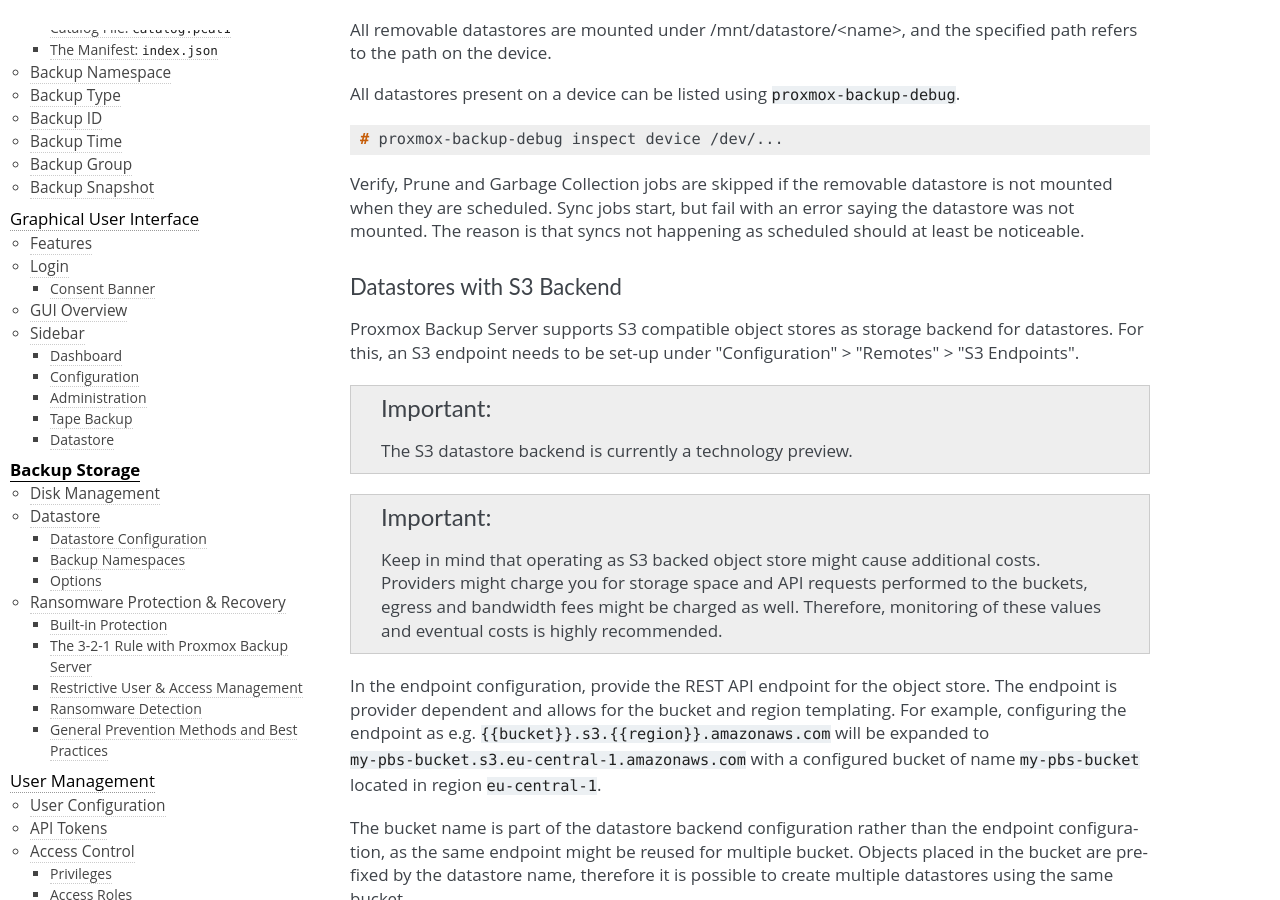
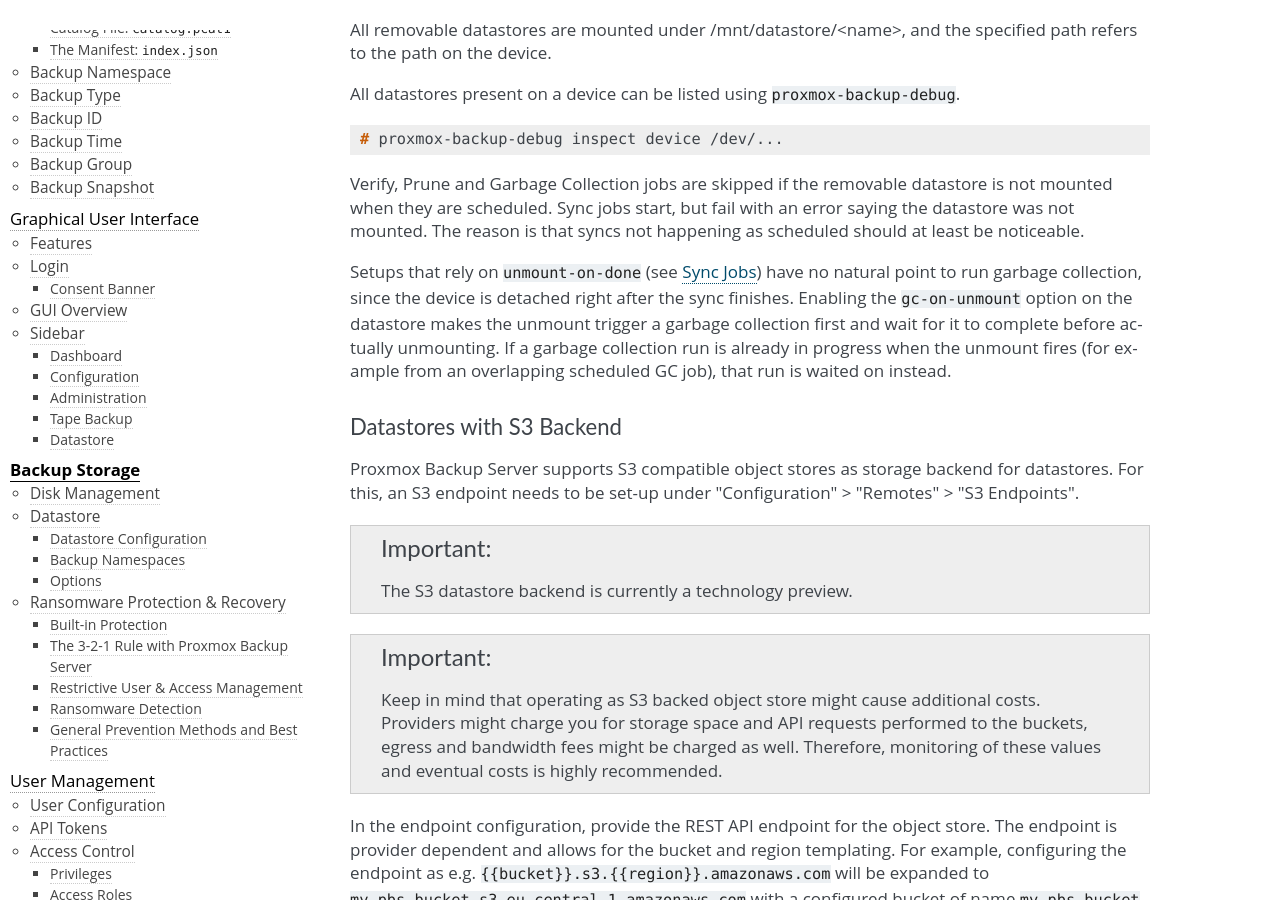
Before and after one commit to rikka-chunibyo/PBS-X, a Sphinx documentation site: the page built from docs/storage.rst, in a window 1280 px wide and 900 px high, scrolled down 3866 px. Built offline with Sphinx 7.4.7, drawn with Linux system fonts in a browser that asks for light colours.

Commit message:
docs: storage: document gc-on-unmount for removable datastores
The option addresses the unmount-on-done setup which otherwise has
no natural point to run garbage collection. Document it right after
the paragraph about GC/verify/prune being skipped when unmounted,
since that is the pain point it solves.

Signed-off-by: Thomas Lamprecht <t.lamprecht@proxmox.com>

```diff
--- a/docs/storage.rst
+++ b/docs/storage.rst
@@ -232,6 +232,14 @@ Verify, Prune and Garbage Collection jobs are skipped if the removable
 datastore is not mounted when they are scheduled. Sync jobs start, but fail
 with an error saying the datastore was not mounted. The reason is that syncs
 not happening as scheduled should at least be noticeable.
+
+Setups that rely on ``unmount-on-done`` (see :ref:`syncjobs`) have no natural
+point to run garbage collection, since the device is detached right after the
+sync finishes. Enabling the ``gc-on-unmount`` option on the datastore makes
+the unmount trigger a garbage collection first and wait for it to complete
+before actually unmounting. If a garbage collection run is already in
+progress when the unmount fires (for example from an overlapping scheduled
+GC job), that run is waited on instead.
 
 .. _datastore_s3_backend:
 
```
